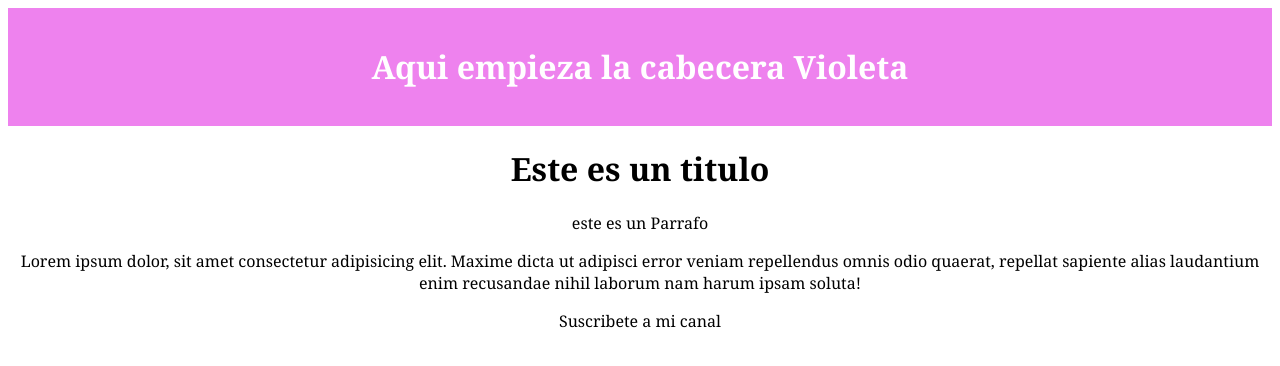
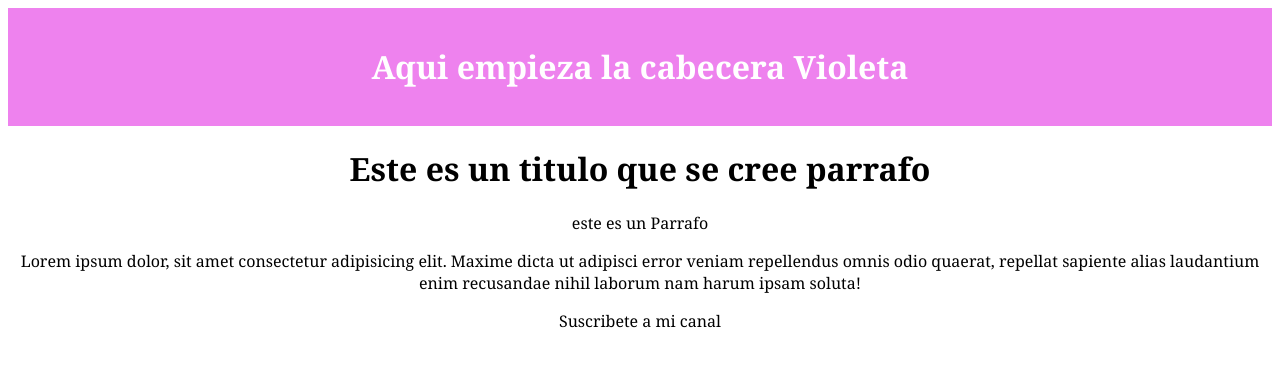
Before and after one commit to FrancoKurachiUbe/Repositorio-de-GitHub, a plain HTML site: page index.html in a window 1280 px wide. Drawn offline with Linux system fonts and the light colour scheme.

Commit message:
otra version

```diff
--- a/index.html
+++ b/index.html
@@ -14,7 +14,7 @@
     </div>
 
     <div>
-        <h1>Este es un titulo</h1>
+        <h1>Este es un titulo que se cree parrafo</h1>
         <p>este es un Parrafo</p>
         <p>Lorem ipsum dolor, sit amet consectetur adipisicing elit. Maxime dicta ut adipisci error veniam repellendus omnis odio quaerat, repellat sapiente alias laudantium enim recusandae nihil laborum nam harum ipsam soluta!</p>
         <a>Suscribete a mi canal</a>
```
